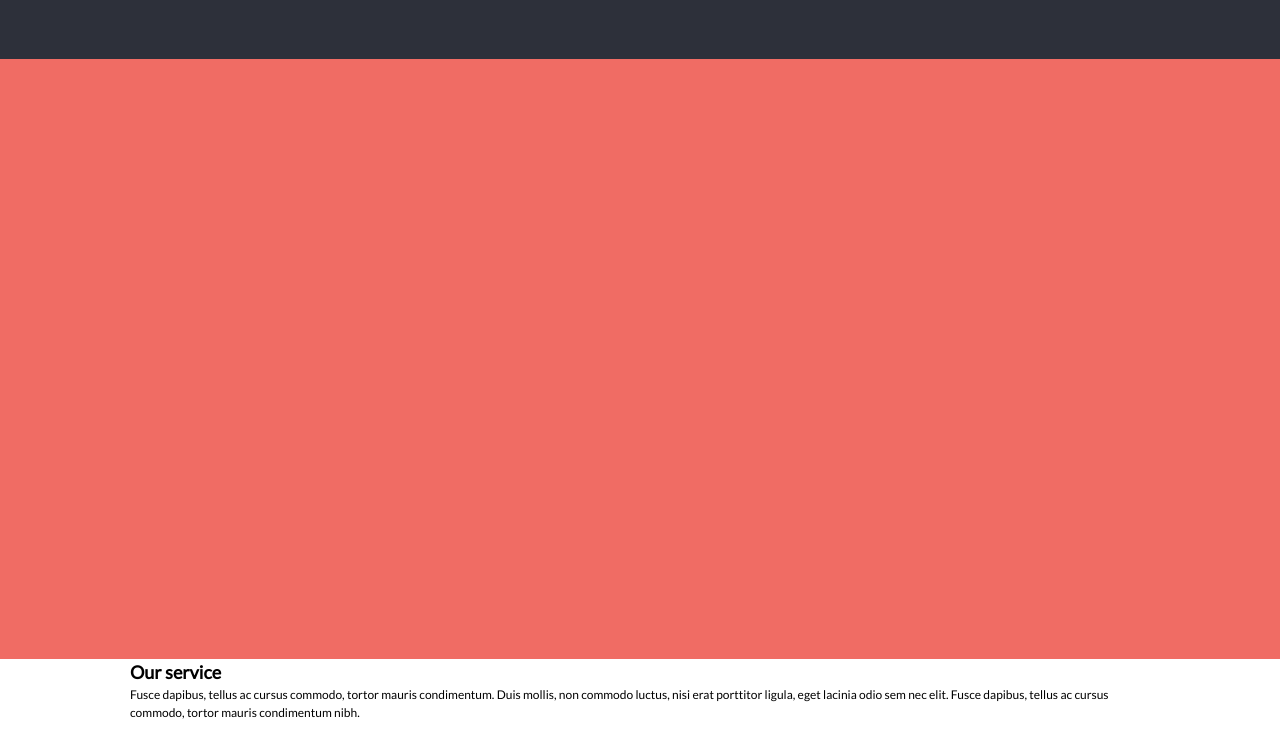
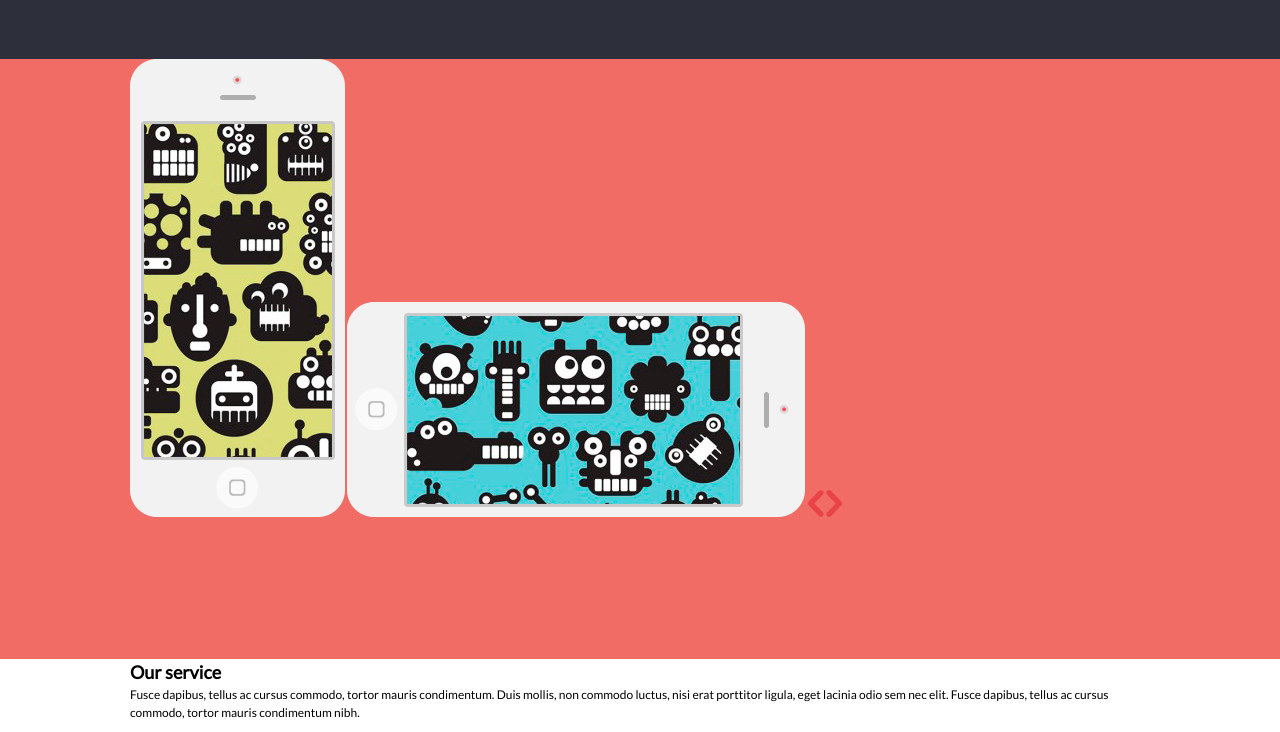
Before and after one commit to baban666/singolo, a plain HTML site: page singolo1.html in a window 1280 px wide. Shown: the part 30-762 px from the top of the page. Drawn offline with Linux system fonts and the light colour scheme.

Commit message:
add markup

```diff
--- a/singolo1.html
+++ b/singolo1.html
@@ -26,10 +26,10 @@
 <main>
     <section class="slider">
         <div class="wrapper">
-            <img src="" alt="" class="phone-left">
-            <img src="" alt="" class="phone-right">
-            <img src="" alt="" class="prev">
-            <img src="" alt="" class="next">
+            <img src="./assets/phone_left.png" alt="" class="phone-left">
+            <img src="./assets/phone_right.png" alt="" class="phone-right">
+            <img src="./assets/prev.png" alt="" class="prev">
+            <img src="./assets/next.png" alt="" class="next">
         </div>
     </section>
     <section class="our-service">
```
